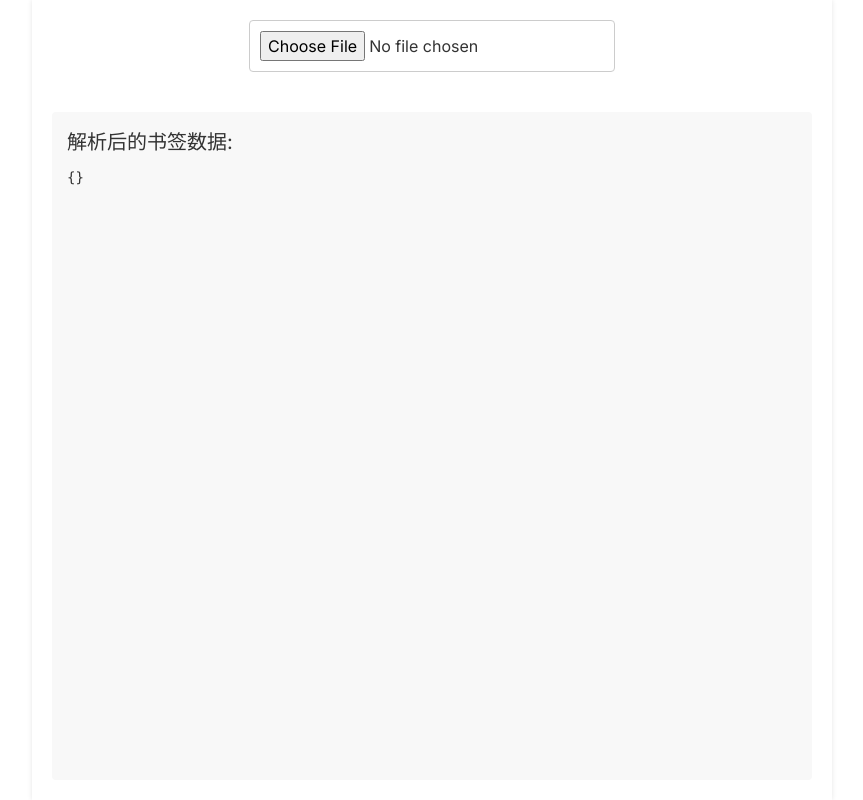
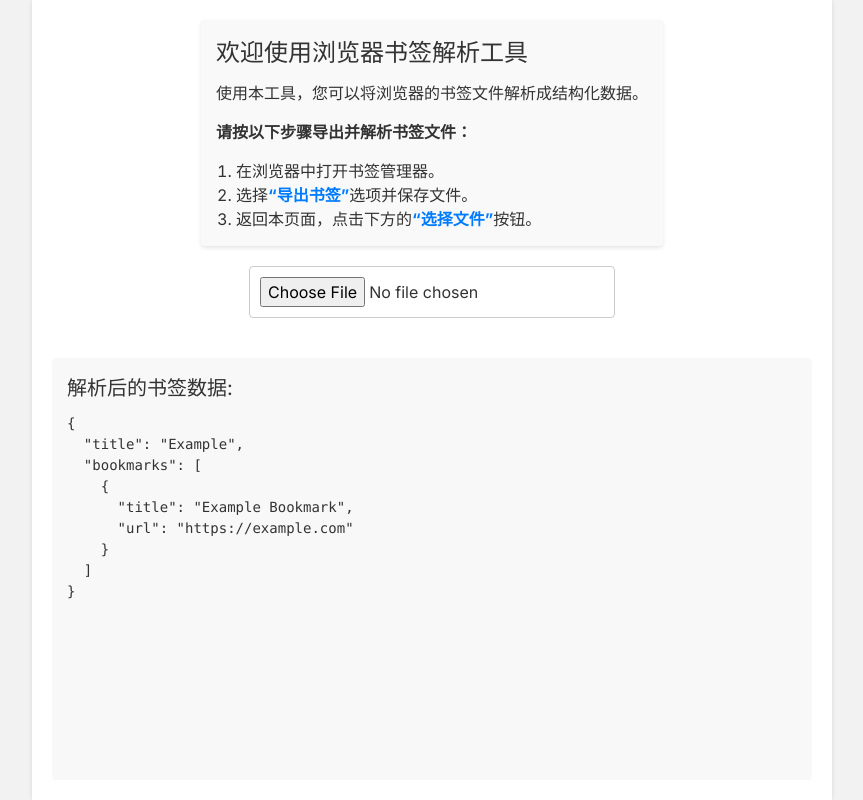
Before and after one commit to onntztzf/website, a Next.js app: page /bookmark in a window 1280 px wide. Shown: the whole page, without its empty margins (208-1071 px from the left). Built offline with nearby package versions, Linux system fonts and the light colour scheme.

Commit message:
add guide

```diff
--- a/next.config.js
+++ b/next.config.js
@@ -1,6 +1,6 @@
 /** @type {import('next').NextConfig} */
 const nextConfig = {
-  output: 'export'
+    output: 'export'
 }
 
 module.exports = nextConfig
--- a/src/app/bookmark/page.tsx
+++ b/src/app/bookmark/page.tsx
@@ -1,6 +1,6 @@
 'use client'
 
-import React, {ChangeEvent, useState} from "react";
+import React, {ChangeEvent, useEffect, useState} from "react";
 import './style.css';
 
 interface Bookmark {
@@ -10,6 +10,16 @@ interface Bookmark {
     updateAt?: string;
     url?: string;
     bookmarks?: Bookmark[];
+}
+
+const initialPlaceholderBookmark: Bookmark = {
+    title: "Example",
+    bookmarks: [
+        {
+            title: "Example Bookmark",
+            url: "https://example.com",
+        },
+    ]
 }
 
 function getTitle(dom: HTMLElement): string {
@@ -79,23 +89,30 @@ async function readFileContent(file: File): Promise<string> {
 
 export default function Page() {
     const [selectedFile, setSelectedFile] = useState<File | null>(null);
-    const [fileContent, setFileContent] = useState<string[]>([]);
-    const [parsedBookmarks, setParsedBookmarks] = useState<Bookmark | null>(null);
+    const [parsedBookmarks, setParsedBookmarks] = useState<Bookmark | null>(initialPlaceholderBookmark);
+    const [showGuide, setShowGuide] = useState(true);
+
+    const isFileSelected = !!selectedFile;
+    const isParsedBookmarksAvailable = !!parsedBookmarks;
+    const shouldShowGuide = !isFileSelected || !isParsedBookmarksAvailable;
+
+    useEffect(() => {
+        setShowGuide(shouldShowGuide);
+    }, [shouldShowGuide]);
 
     const handleFileChange = async (event: ChangeEvent<HTMLInputElement>) => {
         const file = event.target.files?.[0];
-        setSelectedFile(file || null);
 
         if (!file) {
-            console.log('文件选择失败');
+            setSelectedFile(null);
+            setParsedBookmarks(initialPlaceholderBookmark);
             return;
         }
 
+        setSelectedFile(file);
+
         try {
             const data = await readFileContent(file);
-            const lines = data.split('\n');
-            setFileContent(lines);
-
             const parsedData = parseBookmarkData(data);
             setParsedBookmarks(parsedData);
         } catch (error) {
@@ -105,6 +122,20 @@ export default function Page() {
 
     return (
         <div className="page-container">
+            {showGuide && (<div className="guide">
+                <h2>欢迎使用浏览器书签解析工具</h2>
+                <p>
+                    使用本工具，您可以将浏览器的书签文件解析成结构化数据。
+                </p>
+                <p className="guide-instructions">
+                    请按以下步骤导出并解析书签文件：
+                </p>
+                <ol className="guide-steps">
+                    <li>在浏览器中打开书签管理器。</li>
+                    <li>选择<span className="highlight-text">“导出书签”</span>选项并保存文件。</li>
+                    <li>返回本页面，点击下方的<span className="highlight-text">“选择文件”</span>按钮。</li>
+                </ol>
+            </div>)}
             <header className="header">
                 <input
                     type="file"
--- a/src/app/bookmark/style.css
+++ b/src/app/bookmark/style.css
@@ -1,4 +1,4 @@
-/* ...（前面的样式保持不变） */
+/* style.css */
 
 .page-container {
     display: flex;
@@ -29,9 +29,44 @@
     border-radius: 4px;
 }
 
+.guide {
+    margin-bottom: 20px;
+    padding: 15px;
+    background-color: #f9f9f9;
+    border-radius: 4px;
+    box-shadow: 0 2px 4px rgba(0, 0, 0, 0.1);
+}
+
+.guide h2 {
+    font-size: 24px;
+    margin-bottom: 10px;
+}
+
+.guide p {
+    font-size: 16px;
+    margin-bottom: 15px;
+}
+
+.guide-instructions {
+    font-size: 18px;
+    font-weight: bold;
+    margin-bottom: 10px;
+}
+
+.guide-steps {
+    list-style: decimal;
+    padding-left: 20px;
+    font-size: 16px;
+}
+
+.highlight-text {
+    color: #007bff;
+    font-weight: bold;
+}
+
 .parsed-data {
-    flex: 1; /* 撑满剩余空间 */
-    width: 100%; /* 撑满水平方向 */
+    flex: 1;
+    width: 100%;
     overflow: hidden;
     background-color: #f8f8f8;
     padding: 15px;
@@ -43,12 +78,11 @@
 
 .parsed-data h2 {
     font-size: 20px;
-    margin: 0 0 10px; /* 更新 margin */
+    margin: 0 0 10px;
 }
 
 .parsed-data .data {
     flex: 1;
-    height: 100%;
     overflow: auto;
 }
 
--- a/src/app/globals.css
+++ b/src/app/globals.css
@@ -18,6 +18,12 @@ html, body {
     height: 100%;
     margin: 0;
     padding: 0;
-    background-color: #ffffff;
+    font-family: Arial, sans-serif;
+    background-color: #f2f2f2;
     color: #333;
 }
+
+h1, h2, h3, p, ol, ul, li, pre {
+    margin: 0;
+    padding: 0;
+}
--- a/src/app/layout.tsx
+++ b/src/app/layout.tsx
@@ -1,19 +1,21 @@
 import './globals.css'
-import type { Metadata } from 'next'
-import { Inter } from 'next/font/google'
+import type {Metadata} from 'next'
+import {Inter} from 'next/font/google'
 
-const inter = Inter({ subsets: ['latin'] })
+const inter = Inter({subsets: ['latin']})
 
 export const metadata: Metadata = {
-  title: 'Create Next App',
-  description: 'Generated by create next app',
+    title: "zhangpeng's website",
+    description: 'Generated by zhangpeng',
 }
 
-export default function RootLayout({
+export default function RootLayout(
+    {
         children,
     }: {
         children: React.ReactNode
-}) {
+    }
+) {
     return (
         <html lang="en">
         <body className={inter.className}>{children}</body>
```
Lines whose indentation alone changed are shown as unchanged.
